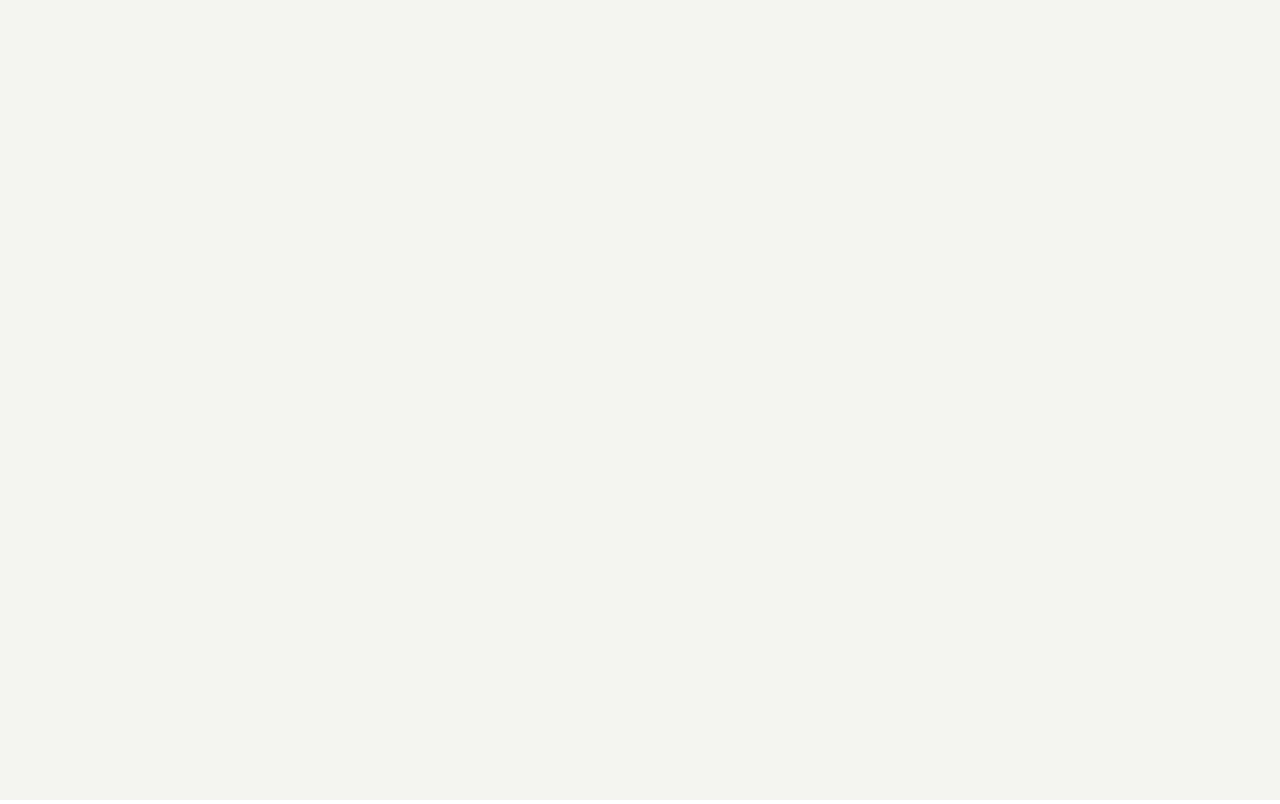
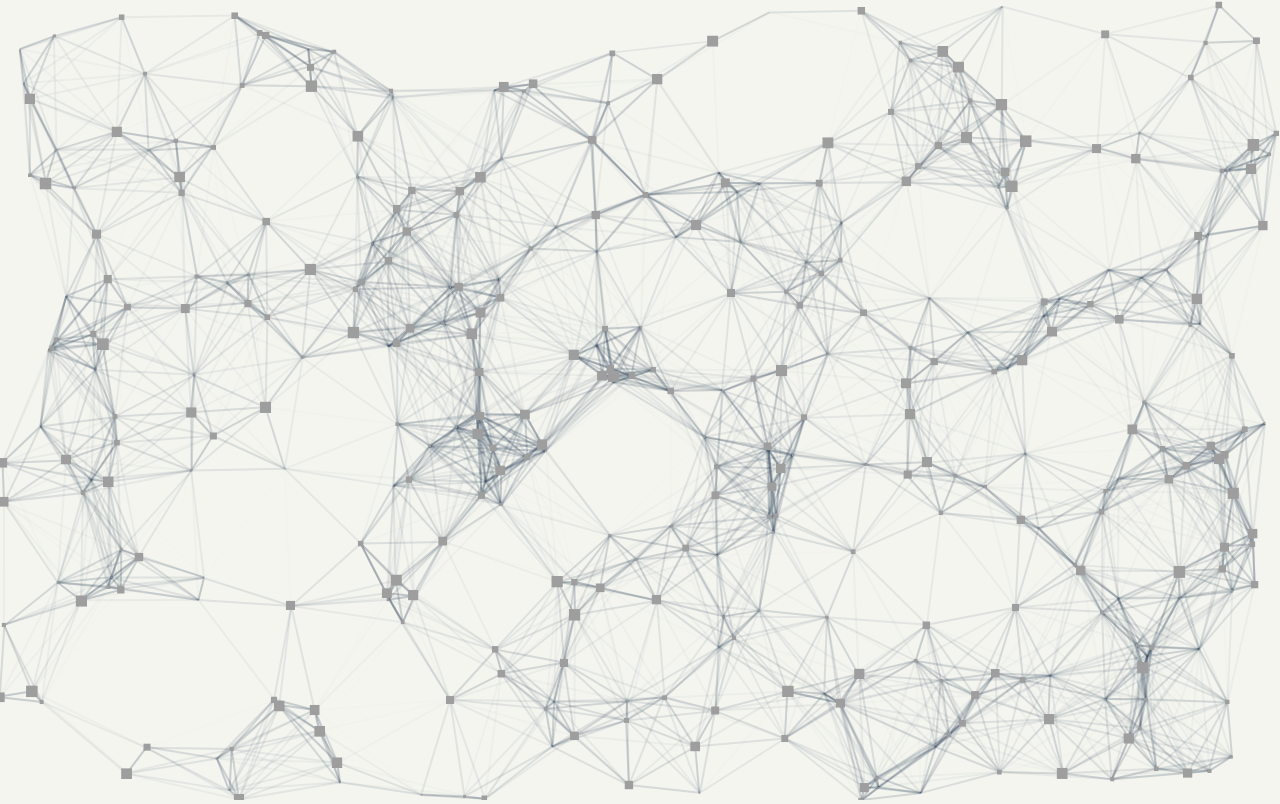
Before and after one commit to elr-prog/apln-particles, a plain HTML site: page particles-v2.html in a window 1280 px wide. Drawn offline with nearby package versions, Linux system fonts and the light colour scheme; animation ran at ten frames a second.

Commit message:
Update particles-v2.html

```diff
--- a/particles-v2.html
+++ b/particles-v2.html
@@ -5,23 +5,24 @@
   <meta name="viewport" content="width=device-width, initial-scale=1.0">
   <title>APLN Particles V2</title>
   <style>
-    * { margin: 0; padding: 0; box-sizing: border-box; }
-    body { overflow: hidden; }
+    body {
+      margin: 0;
+      padding: 0;
+      overflow: hidden;
+      background-color: #f4f5ef;
+    }
     #particles-js {
-      width: 100vw;
+      width: 100%;
       height: 100vh;
       background-color: #f4f5ef;
-      position: absolute;
-      top: 0;
-      left: 0;
     }
   </style>
 </head>
 <body>
   <div id="particles-js"></div>
+
   <script src="https://cdn.jsdelivr.net/particles.js/2.0.0/particles.min.js"></script>
   <script>
-    window.addEventListener('load', function() {
 particlesJS("particles-js", {
   "particles": {
     "number": {
@@ -120,4 +121,18 @@
       },
       "repulse": {
         "distance": 50,
-              "dura
+        "duration": 0.4
+      },
+      "push": {
+        "particles_nb": 4
+      },
+      "remove": {
+        "particles_nb": 2
+      }
+    }
+  },
+  "retina_detect": true
+});
+  </script>
+</body>
+</html>
```
Lines whose indentation alone changed are shown as unchanged.
